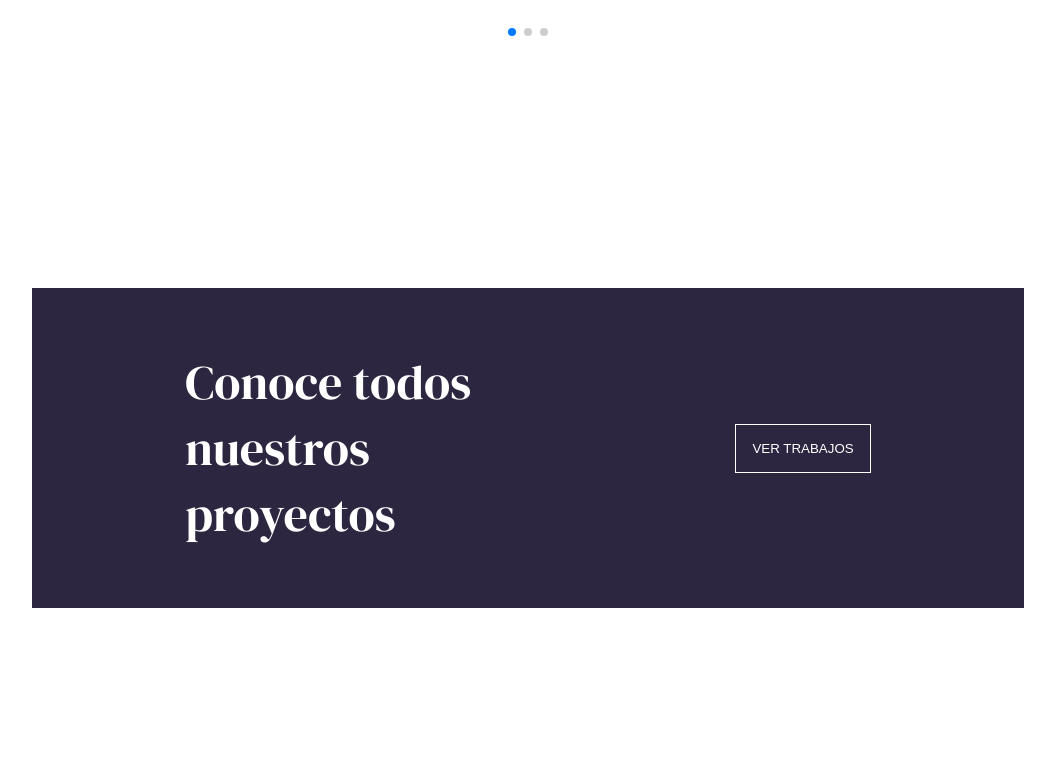
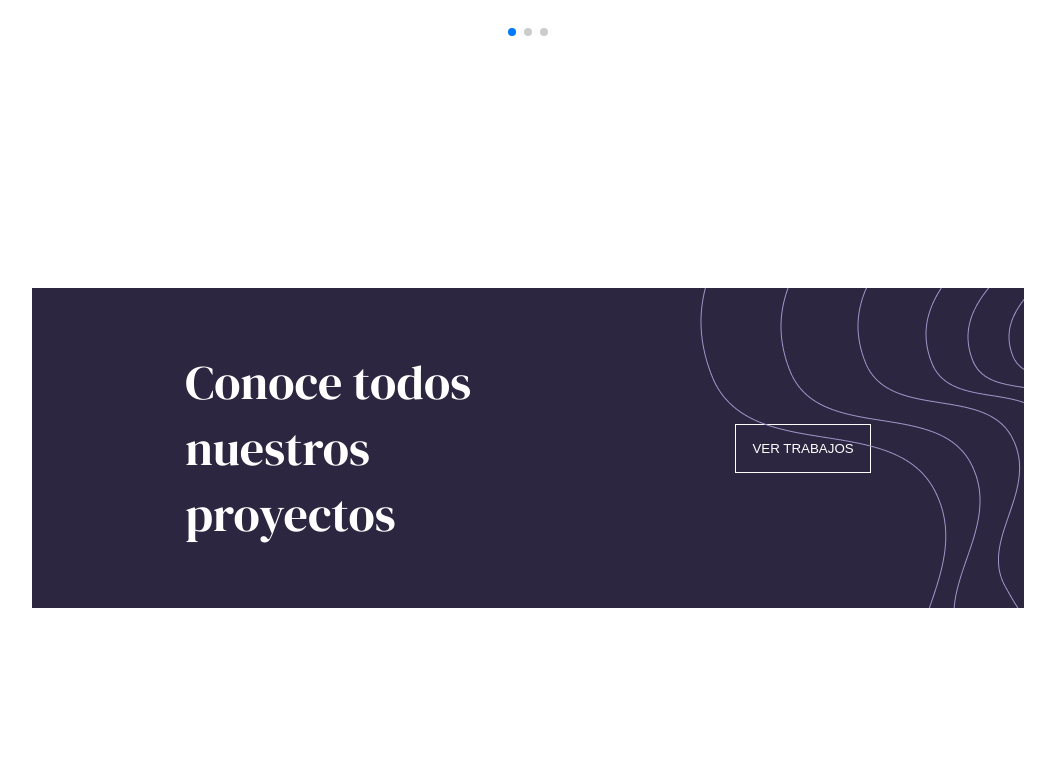
Before and after one commit to iairbaron/Landing-project, a React (Create React App) app: page / in a window 1280 px wide. Shown: the part 2490-3260 px from the top of the page, without its empty margins (112-1167 px from the left). Built offline with nearby package versions, Linux system fonts and the light colour scheme.

Commit message:
resolviendo problemas

```diff
--- a/src/components/commons/buttons/buttonStyle.css
+++ b/src/components/commons/buttons/buttonStyle.css
@@ -9,11 +9,12 @@
     color: #2D2641;
     border: 1.5px solid #2D2641;
     transition: 0.3s;
+    cursor: pointer;
 }
 
 .secondary{
     padding: 1rem;
-    background: none;
+    background: transparent;
     color: white;
     border: 1.5px solid white;
 }
@@ -25,6 +26,7 @@
     color: #2D2641;
     border: 1.5px solid white;
     transition: 0.3s;
+    cursor: pointer;
 }
 
 
--- a/src/components/sections/publicidad/Publicidad.jsx
+++ b/src/components/sections/publicidad/Publicidad.jsx
@@ -1,12 +1,14 @@
 import React from 'react'
 import Button from '../../commons/buttons/Button'
+import imagenFondo from '../../../assets/sections/publicidad/imagenFondo.png'
 
 const Publicidad = () => {
   return (
     <section style={{margin: '0 9rem 3rem 9rem'}}>
-    <div style={{display:'flex', justifyContent:'space-evenly',alignItems:'center',backgroundColor: '#2D2641', width:'100%', height:'40vh'}}>
+    <div style={{display:'flex', justifyContent:'space-evenly',alignItems:'center',backgroundColor: '#2D2641', width:'100%', height:'40vh', overflow:'hidden', position:'relative'}}>
+        <img src={imagenFondo} alt="" style={{position:'absolute', right: '-443px'}} />
         <h1 style={{color:'white',width:'40%'}}>Conoce todos nuestros proyectos</h1>
-        <Button tipo='secondary' text='VER TRABAJOS'></Button>
+        <Button tipo='secondary' text='VER TRABAJOS'/>
     </div>
     </section>
   )
```
Also changed, not shown: src/assets/sections/publicidad/imagenfondo.png.
